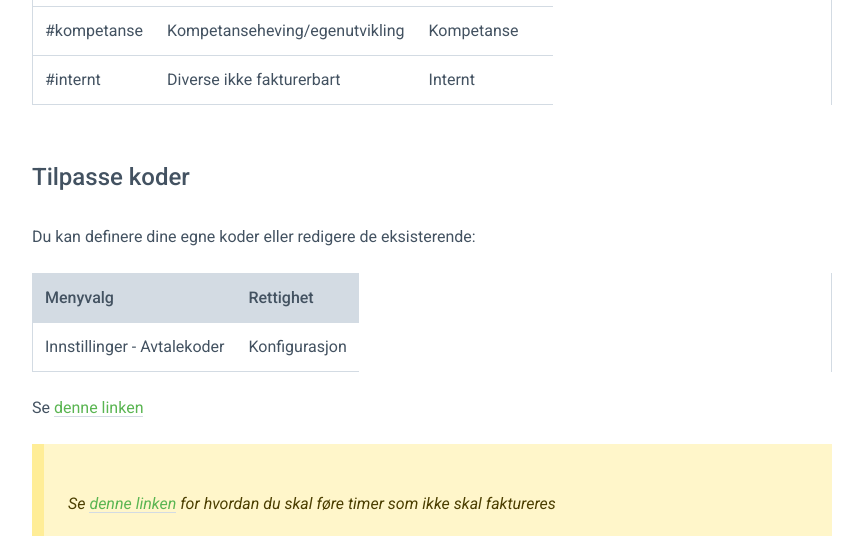
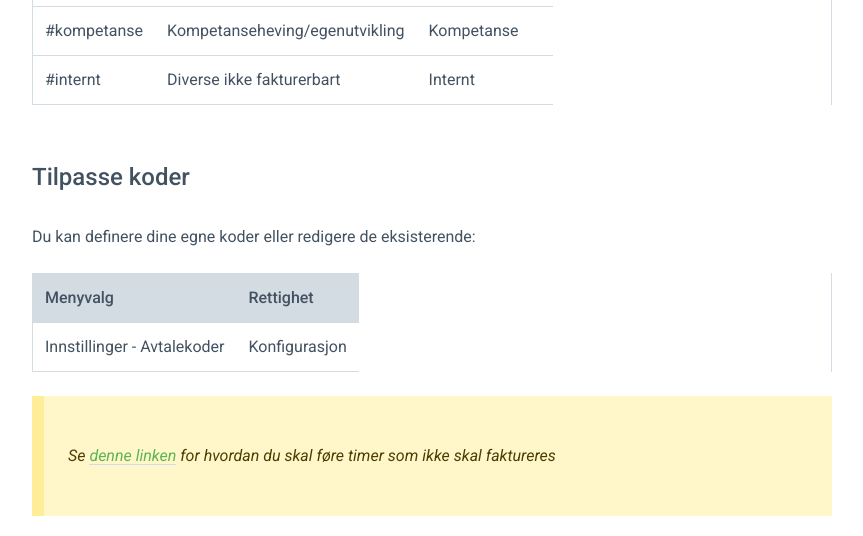
Before and after one commit to henrim/mertid.docs, a Jekyll site: the page built from avtaler/hashtags.md, in a window 1280 px wide and 900 px high, scrolled down 649 px, cut to the strip 0-536 px from the top of the window. Shown: the whole strip, without its empty margins (376-1239 px from the left). Built offline with Jekyll 4.4.1, drawn with Linux system fonts in a browser that asks for light colours; nearby versions of some CDN libraries.

Commit message:
Update hashtags.md

```diff
--- a/avtaler/hashtags.md
+++ b/avtaler/hashtags.md
@@ -32,9 +32,6 @@ Du kan definere dine egne koder eller redigere de eksisterende:
 | {{page.menu}} | {{page.permission}} |
 
 
-
-Se [denne linken](ikke_fakturerbare)
-
 <div class="note--warning" markdown="1">
 Se [denne linken](ikke_fakturerbare) for hvordan du skal føre timer som ikke skal faktureres
 </div>
```
